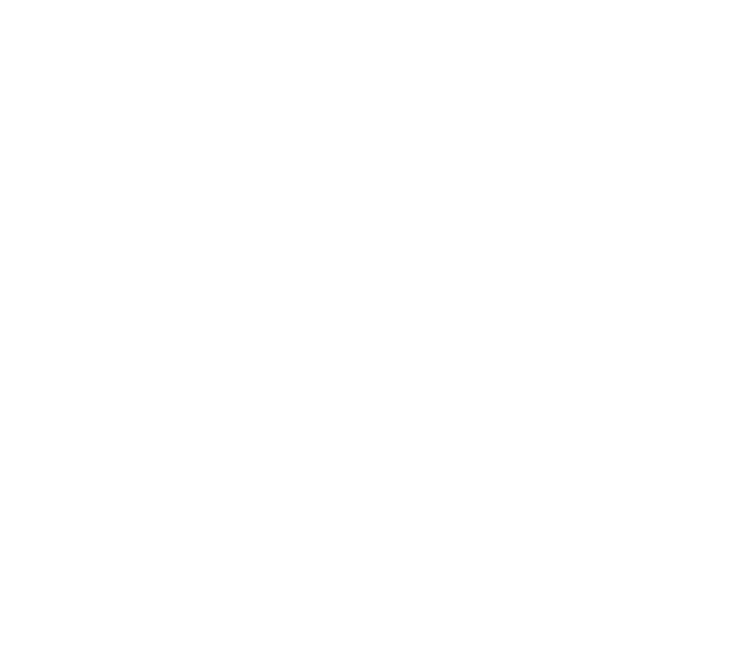
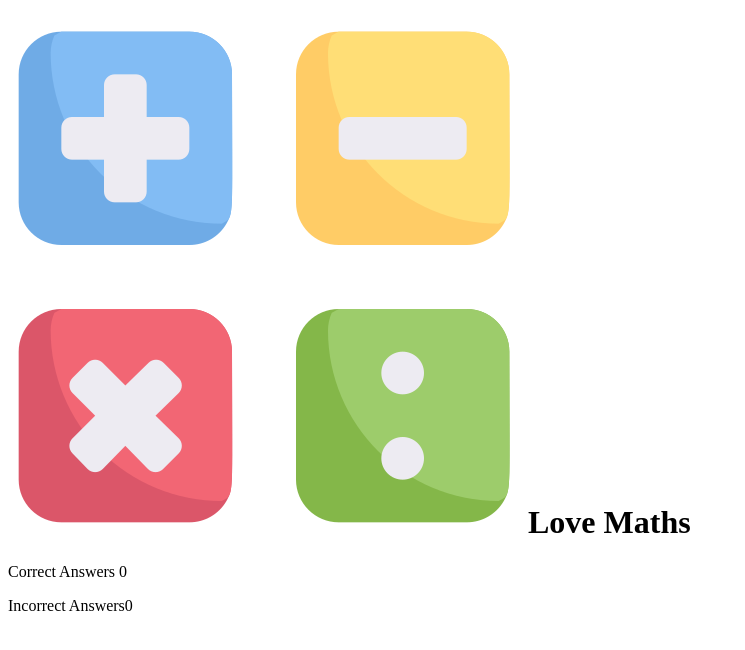
Before and after one commit to folarin-ogungbemi/love-maths, a plain HTML site: page index.html in a window 1280 px wide. Shown: the whole page, without its empty margins (0-745 px from the left). Drawn offline with Linux system fonts and the light colour scheme.

Commit message:
Add basic HTML structure for heading and score area

```diff
--- a/index.html
+++ b/index.html
@@ -5,10 +5,28 @@
     <meta http-equiv="X-UA-Compatible" content="IE=edge">
     <meta name="viewport" content="width=device-width, initial-scale=1.0">
 
+    <!--font awesome & google fonts-->
+    <link href="https://fonts.googleapis.com/css?family=Raleway%7CRighteous" rel="stylesheet">
+    <link rel="stylesheet" href="https://use.fontawesome.com/releases/v5.7.2/css/all.css" integrity="sha384-fnmOCqbTlWIlj8LyTjo7mOUStjsKC4pOpQbqyi7RrhN7udi9RwhKkMHpvLbHG9Sr" crossorigin="anonymous">
+
     <link rel="stylesheet" href="./assets/css/style.css">
     <title>Document</title>
 </head>
 <body>
+    <h1 class="heading">
+        <img class="logo" src="./assets/images/math.png" alt="Logo">
+        Love Maths
+    </h1>
+
+    <div class="game-area">
+
+    </div>
+
+    <div class="score-area">
+        <p class="scores">Correct Answers <span id="score">0</span></p>
+        <p class="scores">Incorrect Answers<span id="incorrect">0</span></p>
+    </div>
+
 
     <script src="./assets/js/script.js"></script>
 </body>
```
Also changed, not shown: assets/images/math.png (added).
